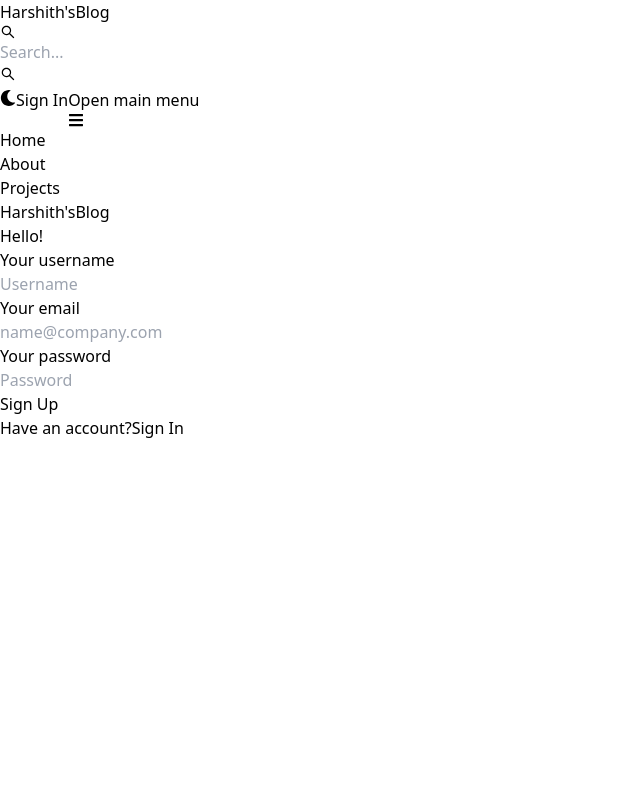
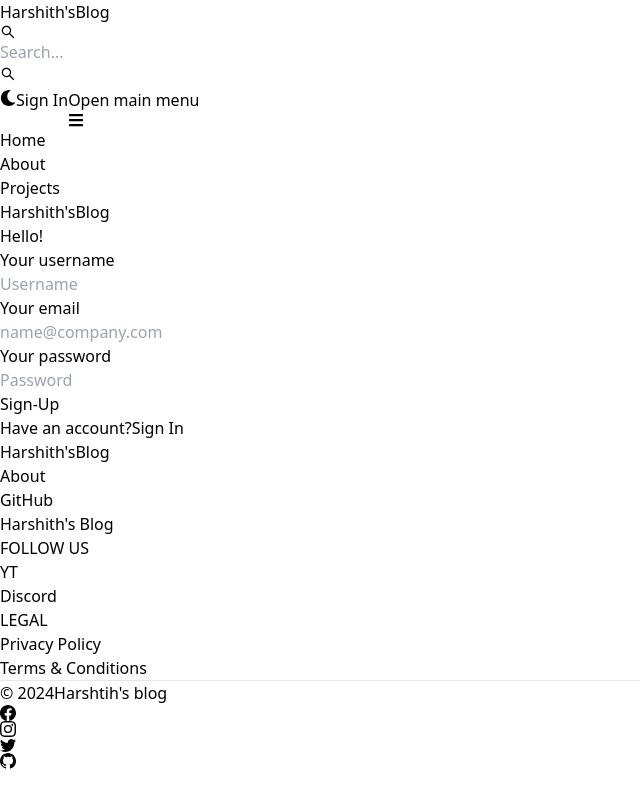
Before and after one commit to durgaharshith/mern-blog, a React (Vite) app in the folder client/: page /sign-up in a window 1280 px wide. Shown: the whole page, without its empty margins (0-640 px from the left). Built offline with nearby package versions, Linux system fonts and the light colour scheme.

Commit message:
created and added the footer and other

```diff
--- a/client/src/App.jsx
+++ b/client/src/App.jsx
@@ -6,6 +6,7 @@
 import Dashboard from './pages/Dashboard'
 import Projects from './pages/Projects'
 import Header from './components/Header'
+import Footer from './components/Footer'
 
 
 export default function Main() {
@@ -22,6 +23,7 @@
         <Route path="/dashboard" element={<Dashboard />}/>
         <Route path="/projects" element={<Projects />}/>
       </Routes>
+      <Footer/>
     </BrowserRouter>
   )
 }
--- /dev/null
+++ b/client/src/components/Footer.jsx
@@ -0,0 +1,90 @@
+import { Footer } from 'flowbite-react';
+import { Link } from 'react-router-dom';
+import {BsFacebook, BsGithub, BsInstagram, BsTwitter} from 'react-icons/bs';
+
+export default function FooterCom() {
+  return (
+    <Footer container className='border border-t-8 border-teal-500'>
+        <div className='w-full max-w-7xl mx-auto'>
+          <div className='grid w-full justify-between sm:flex md:grid-cols-1'>
+            <div className='mt-5 '>
+              <Link to='/' className='self-center whitespace-nowrap text-lg sm:text-xl font-semibold dark:text-white'>
+                <span className='px-2 py-1 bg-gradient-to-r from-indigo-500 via-purple-500 to-pink-500 rounded-lg text-white'>Harshith's</span>
+                Blog
+              </Link>
+            </div>
+            <div className='grid grid-cols-2 gap-8 mt-4 sm:grid-cols-3 sm:gap-6'>
+              <div>
+                <Footer.Title title='About'/>
+                <Footer.LinkGroup col>
+                  <Footer.Link
+                    href="https://github.com/durgaharshith/mern-blog"
+                    target='_blank'
+                    rel='nopoener noreferrer'
+                  >
+                    GitHub
+                  </Footer.Link>
+                  <Footer.Link
+                    href="/about"
+                    target='_blank'
+                    rel='nopoener noreferrer'
+                  >
+                    Harshith's Blog
+                  </Footer.Link>
+                </Footer.LinkGroup>
+              </div>
+              <div>
+                <Footer.Title title='FOLLOW US'/>
+                <Footer.LinkGroup col>
+                  <Footer.Link
+                    href="https://www.youtube.com/@durgaharshithpigili6168"
+                    target='_blank'
+                    rel='nopoener noreferrer'
+                  >
+                    YT
+                  </Footer.Link>
+                  <Footer.Link
+                    href="#"
+                    target='_blank'
+                    rel='nopoener noreferrer'
+                  >
+                    Discord
+                  </Footer.Link>
+                </Footer.LinkGroup>
+              </div>
+              <div>
+                <Footer.Title title='LEGAL'/>
+                <Footer.LinkGroup col>
+                  <Footer.Link
+                    href="#"
+                    target='_blank'
+                    rel='nopoener noreferrer'
+                  >
+                    Privacy Policy
+                  </Footer.Link>
+                  <Footer.Link
+                    href="#"
+                    target='_blank'
+                    rel='nopoener noreferrer'
+                  >
+                    Terms &amp; Conditions
+                  </Footer.Link>
+                </Footer.LinkGroup>
+              </div>
+            </div>
+          </div>
+          <Footer.Divider/>
+          <div className='w-full sm:flex sm:items-center sm:justify-between'>
+            <Footer.Copyright href='#' by="Harshtih's blog" year={new Date().getFullYear()}/>
+            <div className='flex gap-6 sm:mt-0 mt-4 sm:justify-center'>
+              <Footer.Icon href='#' icon={BsFacebook}/>
+              <Footer.Icon href='#' icon={BsInstagram}/>
+              <Footer.Icon href='#' icon={BsTwitter}/>
+              <Footer.Icon href='https://github.com/durgaharshith/mern-blog' icon={BsGithub}/>
+            </div>
+          </div>
+        </div>
+    </Footer>
+
+  );
+}
--- a/client/src/pages/SignUp.jsx
+++ b/client/src/pages/SignUp.jsx
@@ -1,8 +1,46 @@
-import { Button, Label, TextInput } from 'flowbite-react'
-import React from 'react'
-import { Link } from 'react-router-dom'
+import { Alert, Button, Label, Spinner, TextInput } from 'flowbite-react'
+import React, { useState } from 'react'
+import { Link, useNavigate } from 'react-router-dom'
 
 export default function SignUp() {
+
+  const [formData, setFormData] =useState({});
+  const [errorMessage, setErrorMessage] = useState(null);
+  const [loading, setLoading] = useState(false);
+  const navigate =useNavigate();
+  const hangleChange = (e) =>{
+    setFormData({ ...formData, [e.target.id]: e.target.value.trim() });
+  ;}
+  const handleSubmit = async (e) =>{
+    e.preventDefault();
+    if(!formData.username || !formData.email || !formData.password){
+      return  setErrorMessage("Please fill all the fields");
+    }
+    try{
+      setLoading(true);
+      setErrorMessage(null);
+      const res = await fetch ('/api/auth/signup', {
+        method:'POST',
+        headers: {'Content-Type':'application/json'},
+        body:JSON.stringify(formData),
+      });
+      const data = await res.json();
+      setLoading(false);
+      if(data.sucess === false){
+        return setErrorMessage(data.message);
+      }
+
+      if(res.ok){
+        navigate('/sign-in')
+      }
+
+    }catch(error){
+      setErrorMessage(error.message);
+      setLoading(false);
+    }
+  }
+
+  console.log(formData);
   return (
     <div className='min-h-screen mt-20'>
       <div className='flex p-3 max-w-3xl mx-auto flex-col md:flex-row md:items-center gap-5'>
@@ -18,33 +56,44 @@
         </div>
         {/*right*/ }
         <div className='flex-1'>
-          <form className='flex flex-col gap-4'>
+          <form className='flex flex-col gap-4' onSubmit={handleSubmit}>
             <div className=''>
               <Label value='Your username'/>
               <TextInput
                 type='text'
                 placeholder='Username'
                 id='username'
+                onChange={hangleChange}
               />
             </div>
             <div className=''>
               <Label value='Your email'/>
               <TextInput
-                type='text'
+                type='email'
                 placeholder='name@company.com'
                 id='email'
+                onChange={hangleChange}
               />
             </div>
             <div className=''>
               <Label value='Your password'/>
               <TextInput
-                type='text'
+                type='password'
                 placeholder='Password'
                 id='password'
+                onChange={hangleChange}
               />
             </div>
-            <Button gradientDuoTone='purpleToPink' type='submit'>
-              Sign Up
+            <Button gradientDuoTone='purpleToPink' type='submit' disabled={loading}>
+              {
+                loading ? (
+                  <>
+                    <Spinner size = 'sm'/>
+                    <span className='pl-3'>Loading...</span>
+                  </>
+
+                ):('Sign-Up')
+              }
             </Button>
           </form>
           <div className='flex gap-2 text-smmt-5'>
@@ -53,8 +102,15 @@
               Sign In
             </Link>
           </div>
+          {
+            errorMessage &&(
+              <Alert className='mt-5' color='failure'>
+                {errorMessage}
+              </Alert>
+            )
+          }
         </div>
       </div>
     </div>
-  )
+  );
 }
--- a/client/vite.config.js
+++ b/client/vite.config.js
@@ -3,5 +3,13 @@
 
 // https://vitejs.dev/config/
 export default defineConfig({
+  server:{
+    proxy:{
+      '/api':{
+        target:'http://localhost:3000',
+        secure: false,
+      },
+    },
+  },
   plugins: [react()],
 })
--- a/package.json
+++ b/package.json
@@ -19,6 +19,7 @@
     "nodemon": "^3.1.4"
   },
   "devDependencies": {
-    "@types/bcryptjs": "^2.4.6"
+    "@types/bcryptjs": "^2.4.6",
+    "@types/express": "^4.17.21"
   }
 }
```
Also changed, not shown: 1 other file (tests, documents, lock files or other folders).
